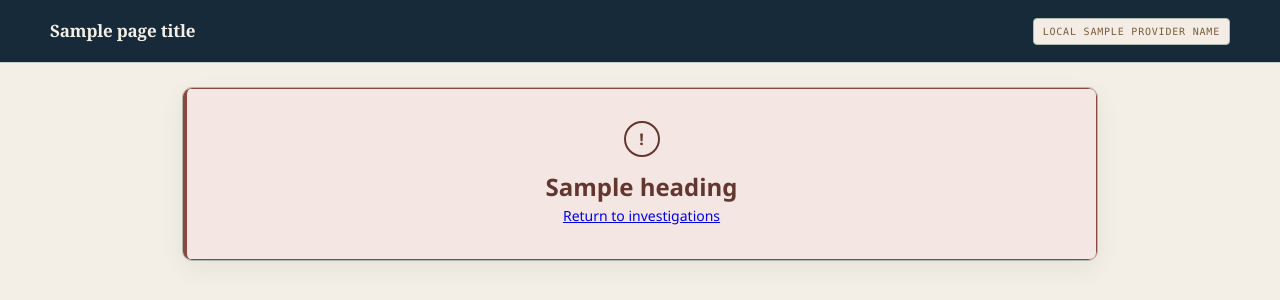
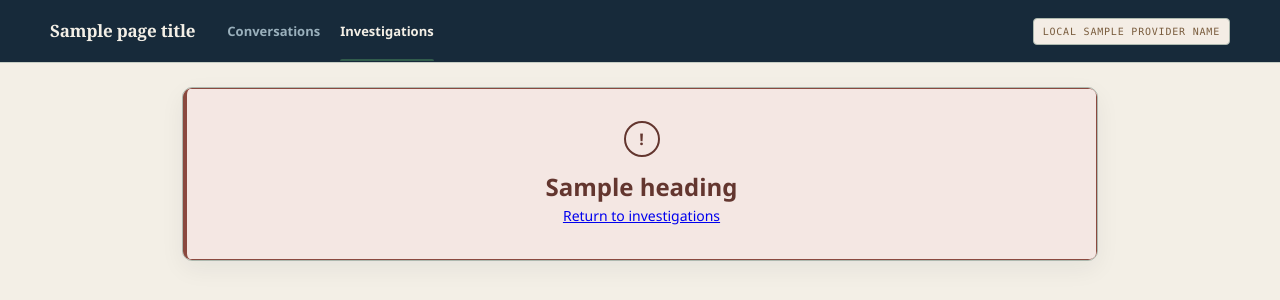
Before and after one commit to FraPoine/multi-agent-fictional-personalities, a FastAPI app: template src/multi_agent_personalities/web/templates/investigation_error.html in a window 1280 px wide. Shown: the top 300 px of the page. Run offline with FastAPI, Linux system fonts and the light colour scheme; the template is opened without the code that fills it: most values are stand-ins (such as "Sample title", 1, 10 or a date in 2020); parts of the project's set-up code (start-up, migrations or seed data) failed here and were passed over.

Commit message:
style(web): align header navigation with figma

```diff
--- a/src/multi_agent_personalities/web/static/styles.css
+++ b/src/multi_agent_personalities/web/static/styles.css
@@ -95,8 +95,8 @@ body {
     margin: 0 auto;
     display: flex;
     align-items: center;
-    justify-content: space-between;
-    gap: var(--spacing-lg);
+    justify-content: flex-start;
+    gap: 32px;
 }
 
 .brand-block {
@@ -906,11 +906,25 @@ body {
 .app-nav {
     display: flex;
     align-items: center;
-    gap: var(--spacing-md);
+}
+
+.header-actions {
+    flex: 1;
+    min-width: 0;
+}
+
+.header-actions .provider-badge {
+    margin-left: auto;
+}
+
+.app-nav {
+    gap: 20px;
 }
 
 .app-nav a {
-    color: var(--color-muted);
+    position: relative;
+    padding: 21px 0 19px;
+    color: var(--color-header-muted);
     font-size: 0.8125rem;
     font-weight: 700;
     text-decoration: none;
@@ -918,7 +932,18 @@ body {
 
 .app-nav a:hover,
 .app-nav a[aria-current="page"] {
-    color: var(--color-ink);
+    color: var(--surface-page);
+}
+
+.app-nav a[aria-current="page"]::after {
+    content: "";
+    position: absolute;
+    right: 0;
+    bottom: 0;
+    left: 0;
+    height: 2px;
+    border-radius: 2px 2px 0 0;
+    background: var(--color-accent);
 }
 
 .investigation-workspace {
@@ -1048,7 +1073,17 @@ body {
 
     .header-actions {
         width: 100%;
+        flex-wrap: wrap;
         justify-content: space-between;
+        gap: 7px 12px;
+    }
+
+    .header-actions .provider-badge {
+        margin-left: auto;
+    }
+
+    .app-nav a {
+        padding: 7px 0 9px;
     }
 
     .brand-description {
--- a/src/multi_agent_personalities/web/templates/investigation_detail.html
+++ b/src/multi_agent_personalities/web/templates/investigation_detail.html
@@ -2,7 +2,7 @@
 <html lang="en">
 <head><meta charset="utf-8"><meta name="viewport" content="width=device-width, initial-scale=1"><title>{{ investigation.case_title }} · {{ page_title }}</title><link rel="stylesheet" href="{{ url_for('static', path='styles.css') }}"></head>
 <body class="game-page">
-    <header class="app-header"><div class="header-inner"><div class="brand-block"><p class="brand-name">{{ page_title }}</p><p class="brand-description">Lead / Visit investigation workspace</p></div><div class="header-actions"><nav class="app-nav" aria-label="Primary navigation"><a href="{{ url_for('home') }}">Conversations</a><a href="{{ url_for('investigations_index') }}" aria-current="page">Investigation</a></nav><span class="provider-badge">local {{ provider_name }}</span></div></div></header>
+    <header class="app-header"><div class="header-inner"><div class="brand-block"><p class="brand-name">{{ page_title }}</p><p class="brand-description">Lead / Visit investigation workspace</p></div><div class="header-actions"><nav class="app-nav" aria-label="Primary navigation"><a href="{{ url_for('home') }}">Conversations</a><a href="{{ url_for('investigations_index') }}" aria-current="page">Investigations</a></nav><span class="provider-badge">local {{ provider_name }}</span></div></div></header>
     <main class="game-shell">
         <aside class="lead-rail" id="lead-panel" aria-labelledby="leads-title">
             <div class="lead-rail-heading"><div><p class="eyebrow">Case board</p><h2 id="leads-title">Leads</h2></div><button type="button" class="icon-button lead-panel-close" data-leads-close aria-label="Close leads">×</button></div>
--- a/src/multi_agent_personalities/web/templates/investigation_error.html
+++ b/src/multi_agent_personalities/web/templates/investigation_error.html
@@ -10,7 +10,13 @@
     <header class="app-header">
         <div class="header-inner">
             <div class="brand-block"><p class="brand-name">{{ page_title }}</p></div>
-            <span class="provider-badge">local {{ provider_name }}</span>
+            <div class="header-actions">
+                <nav class="app-nav" aria-label="Primary navigation">
+                    <a href="{{ url_for('home') }}">Conversations</a>
+                    <a href="{{ url_for('investigations_index') }}" aria-current="page">Investigations</a>
+                </nav>
+                <span class="provider-badge">local {{ provider_name }}</span>
+            </div>
         </div>
     </header>
     <main class="investigation-detail-workspace">
--- a/src/multi_agent_personalities/web/templates/investigations.html
+++ b/src/multi_agent_personalities/web/templates/investigations.html
@@ -7,7 +7,7 @@
     <link rel="stylesheet" href="{{ url_for('static', path='styles.css') }}">
 </head>
 <body>
-    <header class="app-header"><div class="header-inner"><div class="brand-block"><p class="brand-name">{{ page_title }}</p><p class="brand-description">Fictional investigators, structured experiments</p></div><div class="header-actions"><nav class="app-nav" aria-label="Primary navigation"><a href="{{ url_for('home') }}">Conversations</a><a href="{{ url_for('investigations_index') }}" aria-current="page">Investigation</a></nav><span class="provider-badge">local {{ provider_name }}</span></div></div></header>
+    <header class="app-header"><div class="header-inner"><div class="brand-block"><p class="brand-name">{{ page_title }}</p><p class="brand-description">Fictional investigators, structured experiments</p></div><div class="header-actions"><nav class="app-nav" aria-label="Primary navigation"><a href="{{ url_for('home') }}">Conversations</a><a href="{{ url_for('investigations_index') }}" aria-current="page">Investigations</a></nav><span class="provider-badge">local {{ provider_name }}</span></div></div></header>
 
     <main class="investigation-lobby">
         <header class="lobby-heading"><p class="eyebrow">Investigation workspace</p><h1>Open a new case</h1><p>Select a local synthetic case, assemble the investigators, and begin.</p></header>
```
Also changed, not shown: tests/test_investigation_web.py (+4 -1 lines), tests/test_investigation_web_task1.py (+5 -0 lines), tests/test_web_app.py (+3 -0 lines).
